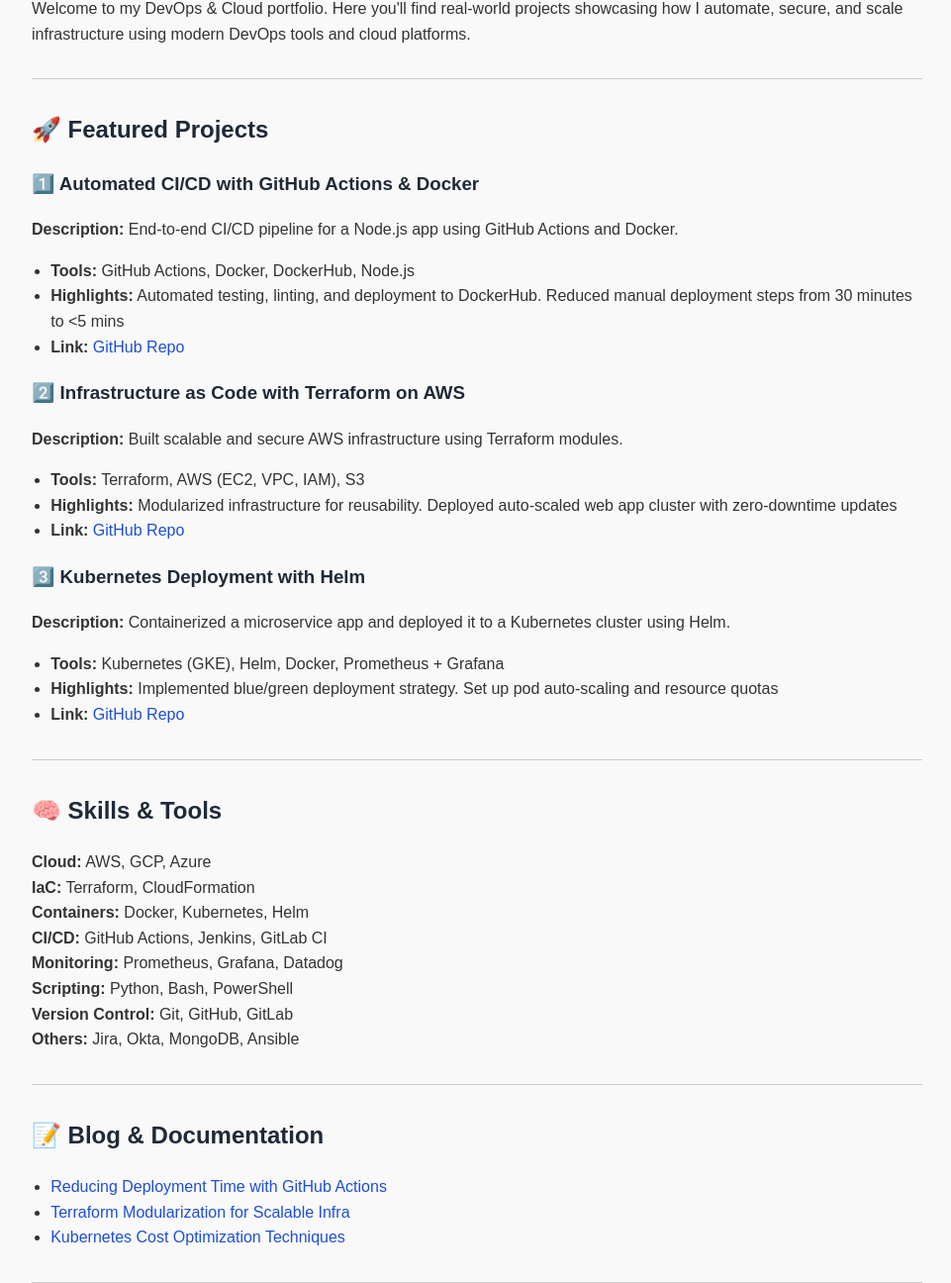
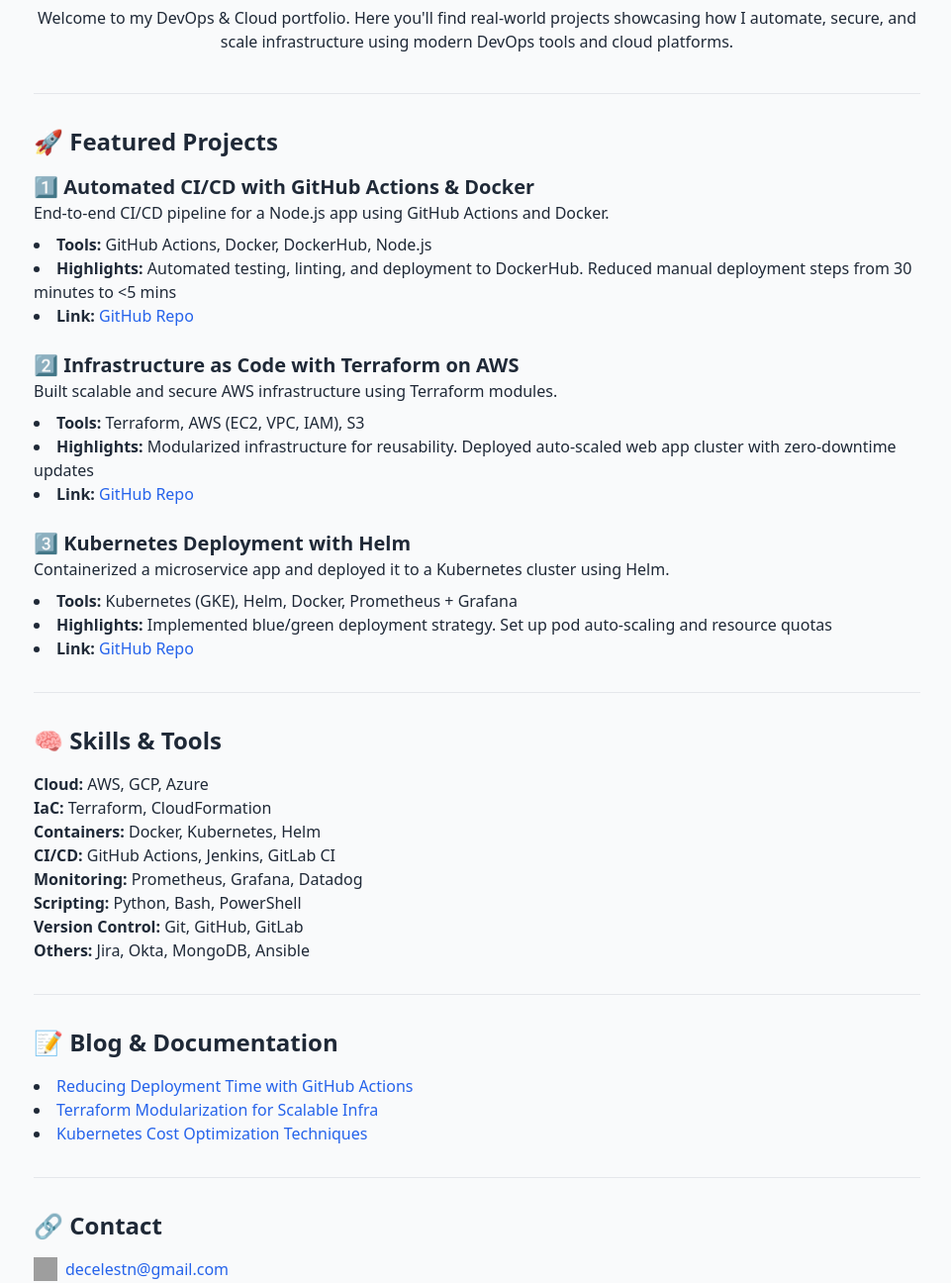
Before and after one commit to celestn1/portfolio, a plain HTML site: page index.html in a window 1280 px wide. Shown: the part 130-1426 px from the top of the page at 99% size, without its empty margins (158-1119 px from the left). Drawn offline with nearby package versions, Linux system fonts and the light colour scheme; grey boxes are pictures that could not be loaded.

Commit message:
Update index.html

```diff
--- a/index.html
+++ b/index.html
@@ -2,112 +2,101 @@
 <html lang="en">
   <head>
     <meta charset="UTF-8" />
-  <meta name="viewport" content="width=device-width, initial-scale=1.0"/>
-  <title>Celestine Ntadi – DevOps & Cloud Engineer Portfolio</title>
-  <style>
-    body {
-      font-family: Arial, sans-serif;
-      margin: 0 auto;
-      padding: 2rem;
-      max-width: 900px;
-      background-color: #f9f9f9;
-      color: #333;
-      line-height: 1.6;
-    }
-    h1, h2, h3 {
-      color: #1f2937;
-    }
-    a {
-      color: #1d4ed8;
-      text-decoration: none;
-    }
-    a:hover {
-      text-decoration: underline;
-    }
-    hr {
-      margin: 2rem 0;
-      border: none;
-      border-top: 1px solid #ccc;
-    }
-    ul {
-      padding-left: 1.2rem;
-    }
-    .contact-icons img {
-      width: 24px;
-      vertical-align: middle;
-      margin-right: 8px;
-    }
-  </style>
+    <meta name="viewport" content="width=device-width, initial-scale=1.0" />
+    <title>Celestine Ntadi – DevOps & Cloud Engineer</title>
+    <script src="https://cdn.tailwindcss.com"></script>
   </head>
-<body>
+  <body class="bg-gray-50 text-gray-800 font-sans px-6 py-10">
+    <div class="max-w-4xl mx-auto">
+      <h1 class="text-4xl font-bold mb-4 text-center">👨‍💻 Celestine Ntadi – DevOps & Cloud Engineer Portfolio</h1>
+      <p class="text-center mb-10">Welcome to my DevOps & Cloud portfolio. Here you'll find real-world projects showcasing how I automate, secure, and scale infrastructure using modern DevOps tools and cloud platforms.</p>
 
-<h1>👨‍💻 Celestine Ntadi – DevOps & Cloud Engineer Portfolio</h1>
+      <hr class="my-8" />
 
-<p>Welcome to my DevOps & Cloud portfolio. Here you'll find real-world projects showcasing how I automate, secure, and scale infrastructure using modern DevOps tools and cloud platforms.</p>
+      <h2 class="text-2xl font-semibold mb-4">🚀 Featured Projects</h2>
 
-<hr>
+      <div class="mb-6">
+        <h3 class="text-xl font-semibold">1️⃣ Automated CI/CD with GitHub Actions & Docker</h3>
+        <p class="mb-2">End-to-end CI/CD pipeline for a Node.js app using GitHub Actions and Docker.</p>
+        <ul class="list-disc list-inside mb-2">
+          <li><strong>Tools:</strong> GitHub Actions, Docker, DockerHub, Node.js</li>
+          <li><strong>Highlights:</strong> Automated testing, linting, and deployment to DockerHub. Reduced manual deployment steps from 30 minutes to <5 mins</li>
+          <li><strong>Link:</strong> <a href="https://github.com/celestn1/devops-ci-cd" class="text-blue-600 hover:underline">GitHub Repo</a></li>
+        </ul>
+      </div>
 
-<h2>🚀 Featured Projects</h2>
-
-<h3>1️⃣ Automated CI/CD with GitHub Actions & Docker</h3>
-<p><strong>Description:</strong> End-to-end CI/CD pipeline for a Node.js app using GitHub Actions and Docker.</p>
-<ul>
-  <li><strong>Tools:</strong> GitHub Actions, Docker, DockerHub, Node.js</li>
-  <li><strong>Highlights:</strong> Automated testing, linting, and deployment to DockerHub. Reduced manual deployment steps from 30 minutes to &lt;5 mins</li>
-  <li><strong>Link:</strong> <a href="https://github.com/celestn1/devops-ci-cd">GitHub Repo</a></li>
-</ul>
-
-<h3>2️⃣ Infrastructure as Code with Terraform on AWS</h3>
-<p><strong>Description:</strong> Built scalable and secure AWS infrastructure using Terraform modules.</p>
-<ul>
+      <div class="mb-6">
+        <h3 class="text-xl font-semibold">2️⃣ Infrastructure as Code with Terraform on AWS</h3>
+        <p class="mb-2">Built scalable and secure AWS infrastructure using Terraform modules.</p>
+        <ul class="list-disc list-inside mb-2">
           <li><strong>Tools:</strong> Terraform, AWS (EC2, VPC, IAM), S3</li>
           <li><strong>Highlights:</strong> Modularized infrastructure for reusability. Deployed auto-scaled web app cluster with zero-downtime updates</li>
-  <li><strong>Link:</strong> <a href="https://github.com/celestn1/iac-terraform-aws">GitHub Repo</a></li>
+          <li><strong>Link:</strong> <a href="https://github.com/celestn1/iac-terraform-aws" class="text-blue-600 hover:underline">GitHub Repo</a></li>
         </ul>
+      </div>
 
-<h3>3️⃣ Kubernetes Deployment with Helm</h3>
-<p><strong>Description:</strong> Containerized a microservice app and deployed it to a Kubernetes cluster using Helm.</p>
-<ul>
+      <div class="mb-6">
+        <h3 class="text-xl font-semibold">3️⃣ Kubernetes Deployment with Helm</h3>
+        <p class="mb-2">Containerized a microservice app and deployed it to a Kubernetes cluster using Helm.</p>
+        <ul class="list-disc list-inside mb-2">
           <li><strong>Tools:</strong> Kubernetes (GKE), Helm, Docker, Prometheus + Grafana</li>
           <li><strong>Highlights:</strong> Implemented blue/green deployment strategy. Set up pod auto-scaling and resource quotas</li>
-  <li><strong>Link:</strong> <a href="https://github.com/celestn1/k8s-microservices-deploy">GitHub Repo</a></li>
+          <li><strong>Link:</strong> <a href="https://github.com/celestn1/k8s-microservices-deploy" class="text-blue-600 hover:underline">GitHub Repo</a></li>
         </ul>
+      </div>
 
-<hr>
+      <hr class="my-8" />
 
-<h2>🧠 Skills & Tools</h2>
-<p>
-  <strong>Cloud:</strong> AWS, GCP, Azure<br>
-  <strong>IaC:</strong> Terraform, CloudFormation<br>
-  <strong>Containers:</strong> Docker, Kubernetes, Helm<br>
-  <strong>CI/CD:</strong> GitHub Actions, Jenkins, GitLab CI<br>
-  <strong>Monitoring:</strong> Prometheus, Grafana, Datadog<br>
-  <strong>Scripting:</strong> Python, Bash, PowerShell<br>
-  <strong>Version Control:</strong> Git, GitHub, GitLab<br>
+      <h2 class="text-2xl font-semibold mb-4">🧠 Skills & Tools</h2>
+      <p class="mb-6">
+        <strong>Cloud:</strong> AWS, GCP, Azure<br />
+        <strong>IaC:</strong> Terraform, CloudFormation<br />
+        <strong>Containers:</strong> Docker, Kubernetes, Helm<br />
+        <strong>CI/CD:</strong> GitHub Actions, Jenkins, GitLab CI<br />
+        <strong>Monitoring:</strong> Prometheus, Grafana, Datadog<br />
+        <strong>Scripting:</strong> Python, Bash, PowerShell<br />
+        <strong>Version Control:</strong> Git, GitHub, GitLab<br />
         <strong>Others:</strong> Jira, Okta, MongoDB, Ansible
       </p>
 
-<hr>
+      <hr class="my-8" />
 
-<h2>📝 Blog & Documentation</h2>
-<ul>
-  <li><a href="https://medium.com/@celestn/reducing-deployment-time-30-percent">Reducing Deployment Time with GitHub Actions</a></li>
-  <li><a href="https://medium.com/@celestn/terraform-modules-at-scale">Terraform Modularization for Scalable Infra</a></li>
-  <li><a href="https://medium.com/@celestn/k8s-cost-saving">Kubernetes Cost Optimization Techniques</a></li>
+      <h2 class="text-2xl font-semibold mb-4">📝 Blog & Documentation</h2>
+      <ul class="list-disc list-inside mb-6">
+        <li><a href="https://medium.com/@celestn/reducing-deployment-time-30-percent" class="text-blue-600 hover:underline">Reducing Deployment Time with GitHub Actions</a></li>
+        <li><a href="https://medium.com/@celestn/terraform-modules-at-scale" class="text-blue-600 hover:underline">Terraform Modularization for Scalable Infra</a></li>
+        <li><a href="https://medium.com/@celestn/k8s-cost-saving" class="text-blue-600 hover:underline">Kubernetes Cost Optimization Techniques</a></li>
       </ul>
 
-<hr>
+      <hr class="my-8" />
 
-<h2>🔗 Contact</h2>
-<ul class="contact-icons">
-  <li><img src="https://img.icons8.com/color/48/gmail-new.png" alt="Email Icon" /> <a href="mailto:decelestn@gmail.com">decelestn@gmail.com</a></li>
-  <li><img src="https://img.icons8.com/color/48/linkedin.png" alt="LinkedIn Icon" /> <a href="https://www.linkedin.com/in/celestine-ntadi-736501133/">LinkedIn Profile</a></li>
-  <li><img src="https://img.icons8.com/material-rounded/48/github.png" alt="GitHub Icon" /> <a href="https://github.com/celestn1">GitHub Profile</a></li>
+      <h2 class="text-2xl font-semibold mb-4">🔗 Contact</h2>
+      <ul class="space-y-2">
+        <li>
+          <a href="mailto:decelestn@gmail.com" class="flex items-center space-x-2 text-blue-600 hover:underline">
+            <img src="https://img.icons8.com/color/48/gmail-new.png" alt="Email" class="w-6 h-6" />
+            <span>decelestn@gmail.com</span>
+          </a>
+        </li>
+        <li>
+          <a href="https://www.linkedin.com/in/celestine-ntadi-736501133/" class="flex items-center space-x-2 text-blue-600 hover:underline">
+            <img src="https://img.icons8.com/color/48/linkedin.png" alt="LinkedIn" class="w-6 h-6" />
+            <span>LinkedIn Profile</span>
+          </a>
+        </li>
+        <li>
+          <a href="https://github.com/celestn1" class="flex items-center space-x-2 text-blue-600 hover:underline">
+            <img src="https://img.icons8.com/material-rounded/48/github.png" alt="GitHub" class="w-6 h-6" />
+            <span>GitHub Profile</span>
+          </a>
+        </li>
       </ul>
 
-<hr>
+      <hr class="my-8" />
 
-<blockquote><strong>💡 “DevOps is not just about tools, it’s about culture, automation, and delivering value at scale.”</strong></blockquote>
-
+      <blockquote class="border-l-4 border-blue-500 pl-4 italic text-gray-700">
+        💡 “DevOps is not just about tools, it’s about culture, automation, and delivering value at scale.”
+      </blockquote>
+    </div>
   </body>
 </html>
```
Lines whose indentation alone changed are shown as unchanged.
